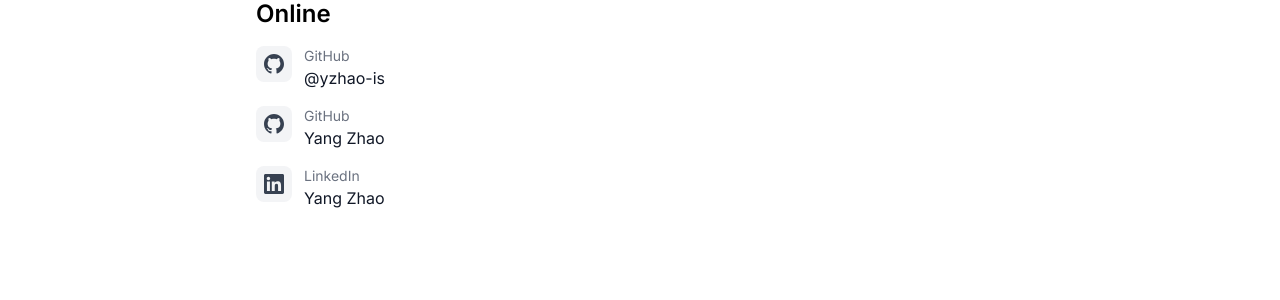
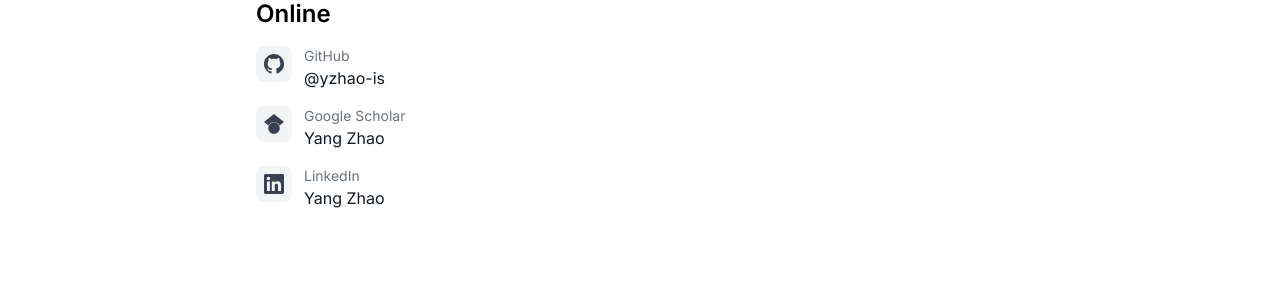
Before and after one commit to yzhao-is/yzhao-is.github.io, a Jekyll site: the page built from contact.html, in a window 1280 px wide. Shown: the part 443-743 px from the top of the page. Built offline with Jekyll 4.4.1, drawn with Linux system fonts in a browser that asks for light colours; nearby versions of some CDN libraries.

Commit message:
Update contact.html

```diff
--- a/contact.html
+++ b/contact.html
@@ -61,8 +61,8 @@ title: Contact
         <!-- GitHub -->
         <div class="flex items-start space-x-3">
           <div class="p-2 bg-gray-100 rounded-lg">
-            <svg class="w-5 h-5 text-gray-700" fill="currentColor" viewBox="0 0 24 24">
-              <path d="M12 0c-6.626 0-12 5.373-12 12 0 5.302 3.438 9.8 8.207 11.387.599.111.793-.261.793-.577v-2.234c-3.338.726-4.033-1.416-4.033-1.416-.546-1.387-1.333-1.756-1.333-1.756-1.089-.745.083-.729.083-.729 1.205.084 1.839 1.237 1.839 1.237 1.07 1.834 2.807 1.304 3.492.997.107-.775.418-1.305.762-1.604-2.665-.305-5.467-1.334-5.467-5.931 0-1.311.469-2.381 1.236-3.221-.124-.303-.535-1.524.117-3.176 0 0 1.008-.322 3.301 1.23.957-.266 1.983-.399 3.003-.404 1.02.005 2.047.138 3.006.404 2.291-1.552 3.297-1.23 3.297-1.23.653 1.653.242 2.874.118 3.176.77.84 1.235 1.911 1.235 3.221 0 4.609-2.807 5.624-5.479 5.921.43.372.823 1.102.823 2.222v3.293c0 .319.192.694.801.576 4.765-1.589 8.199-6.086 8.199-11.386 0-6.627-5.373-12-12-12z"/>
+           <svg class="w-5 h-5 text-gray-700" fill="currentColor" viewBox="0 0 24 24">
+             <path d="M12 0c-6.626 0-12 5.373-12 12 0 5.302 3.438 9.8 8.207 11.387.599.111.793-.261.793-.577v-2.234c-3.338.726-4.033-1.416-4.033-1.416-.546-1.387-1.333-1.756-1.333-1.756-1.089-.745.083-.729.083-.729 1.205.084 1.839 1.237 1.839 1.237 1.07 1.834 2.807 1.304 3.492.997.107-.775.418-1.305.762-1.604-2.665-.305-5.467-1.334-5.467-5.931 0-1.311.469-2.381 1.236-3.221-.124-.303-.535-1.524.117-3.176 0 0 1.008-.322 3.301 1.23.957-.266 1.983-.399 3.003-.404 1.02.005 2.047.138 3.006.404 2.291-1.552 3.297-1.23 3.297-1.23.653 1.653.242 2.874.118 3.176.77.84 1.235 1.911 1.235 3.221 0 4.609-2.807 5.624-5.479 5.921.43.372.823 1.102.823 2.222v3.293c0 .319.192.694.801.576 4.765-1.589 8.199-6.086 8.199-11.386 0-6.627-5.373-12-12-12z"/>
             </svg>
           </div>
           <div>
@@ -77,16 +77,17 @@ title: Contact
         <div class="flex items-start space-x-3">
           <div class="p-2 bg-gray-100 rounded-lg">
             <svg class="w-5 h-5 text-gray-700" fill="currentColor" viewBox="0 0 24 24">
-              <path d="M12 0c-6.626 0-12 5.373-12 12 0 5.302 3.438 9.8 8.207 11.387.599.111.793-.261.793-.577v-2.234c-3.338.726-4.033-1.416-4.033-1.416-.546-1.387-1.333-1.756-1.333-1.756-1.089-.745.083-.729.083-.729 1.205.084 1.839 1.237 1.839 1.237 1.07 1.834 2.807 1.304 3.492.997.107-.775.418-1.305.762-1.604-2.665-.305-5.467-1.334-5.467-5.931 0-1.311.469-2.381 1.236-3.221-.124-.303-.535-1.524.117-3.176 0 0 1.008-.322 3.301 1.23.957-.266 1.983-.399 3.003-.404 1.02.005 2.047.138 3.006.404 2.291-1.552 3.297-1.23 3.297-1.23.653 1.653.242 2.874.118 3.176.77.84 1.235 1.911 1.235 3.221 0 4.609-2.807 5.624-5.479 5.921.43.372.823 1.102.823 2.222v3.293c0 .319.192.694.801.576 4.765-1.589 8.199-6.086 8.199-11.386 0-6.627-5.373-12-12-12z"/>
+              <path d="M5.242 13.769L0 9.5L12 0l12 9.5l-5.242 4.269C17.548 11.249 14.978 9.5 12 9.5c-2.977 0-5.548 1.748-6.758 4.269zM12 10a7 7 0 1 0 0 14a7 7 0 0 0 0-14z"/>
             </svg>
           </div>
           <div>
-            <p class="text-sm text-gray-500">GitHub</p>
+            <p class="text-sm text-gray-500">Google Scholar</p>
             <a href="https://scholar.google.com/citations?hl=en&user=v--Dd7YAAAAJ" target="_blank" rel="noopener noreferrer" class="text-gray-900 hover:text-blue-600 transition-colors">
               Yang Zhao
             </a>
           </div>
         </div>
+
 
         <!-- LinkedIn -->
         <div class="flex items-start space-x-3">
```
